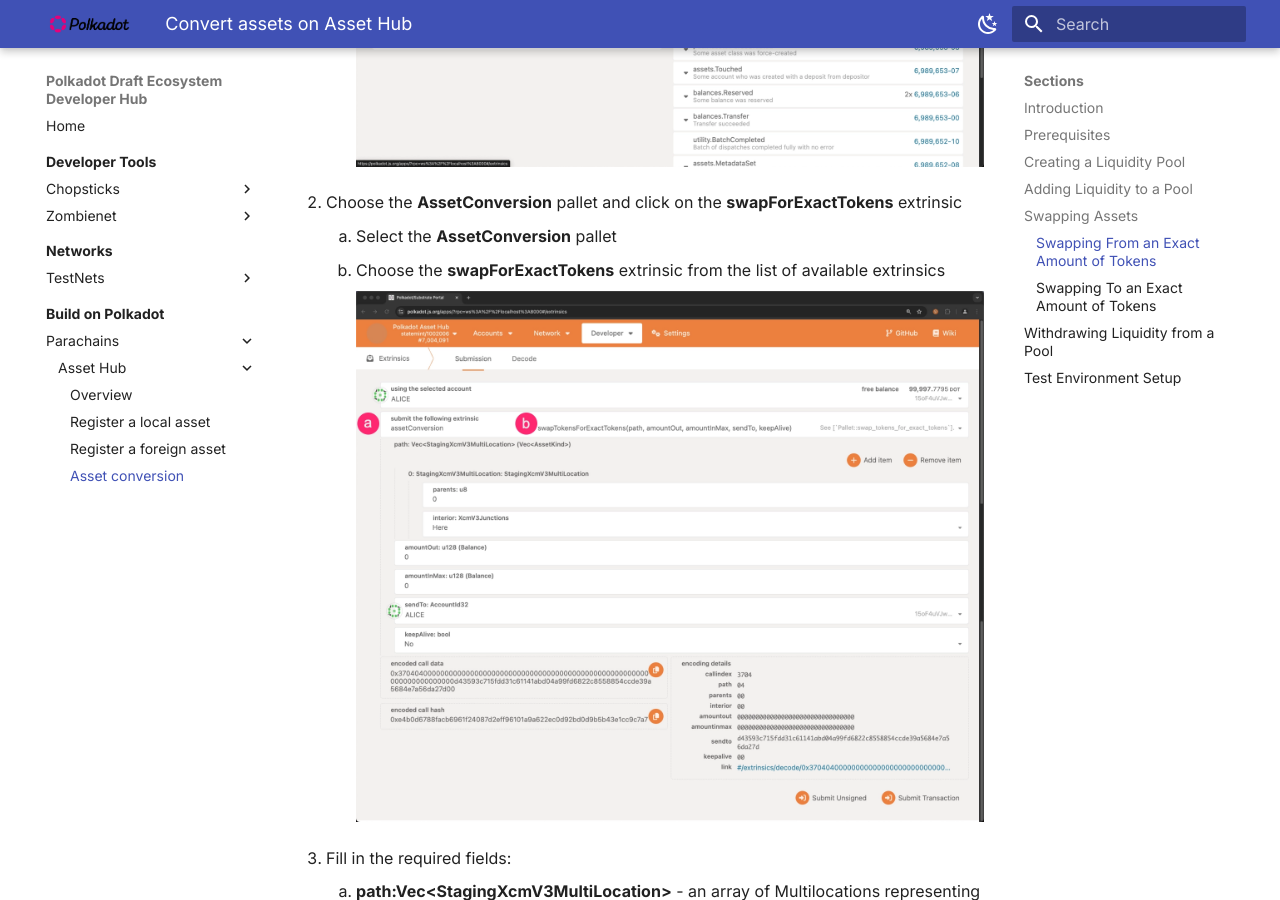
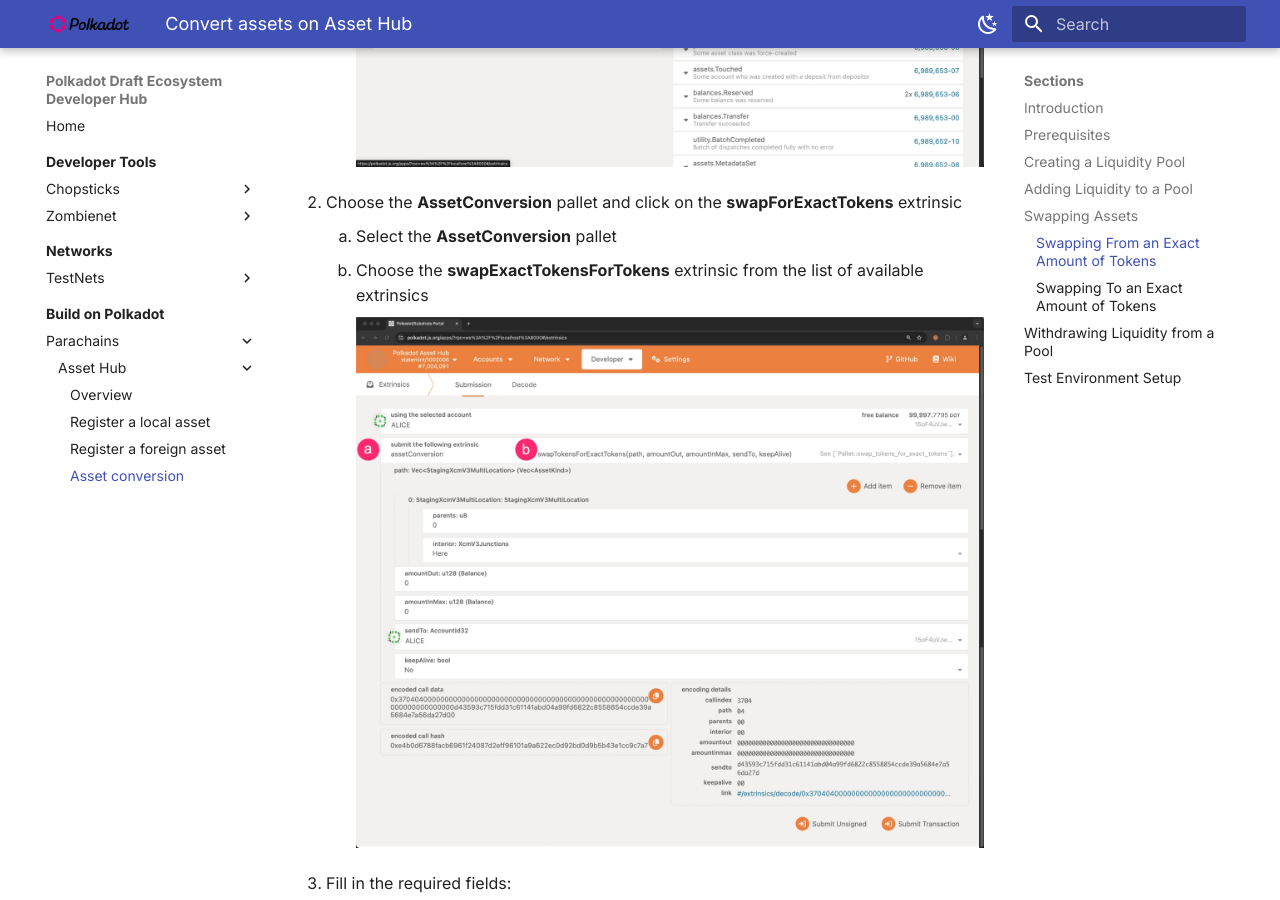
Before and after one commit to papermoonio/polkadot-ecosystem-docs-draft, an MkDocs documentation site: the page built from docs/build-on-polkadot/parachains/asset-hub/asset-conversion.md, in a window 1280 px wide and 900 px high, scrolled down 9620 px. Built offline with MkDocs 1.6.1 and Material for MkDocs 9.7.7, drawn with Linux system fonts in a browser that asks for light colours.

Commit message:
Update docs/build-on-polkadot/parachains/asset-hub/asset-conversion.md
Co-authored-by: 0xLucca <95830307+0xLucca@users.noreply.github.com>

```diff
--- a/docs/build-on-polkadot/parachains/asset-hub/asset-conversion.md
+++ b/docs/build-on-polkadot/parachains/asset-hub/asset-conversion.md
@@ -160,7 +160,7 @@
 
 2. Choose the **AssetConversion** pallet and click on the **swapForExactTokens** extrinsic
       1. Select the **AssetConversion** pallet
-      2. Choose the **swapForExactTokens** extrinsic from the list of available extrinsics
+      2. Choose the **swapExactTokensForTokens** extrinsic from the list of available extrinsics
 
         ![Swap For Exact Tokens Extrinsic](/polkadot-ecosystem-docs-draft/images/building-on-polkadot/parachains/asset-hub/asset-conversion/asset-conversion-8.webp)
 
```
